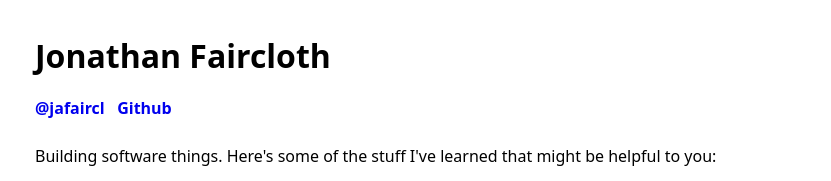
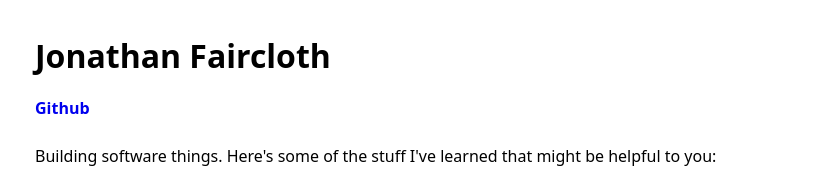
Before and after one commit to jafaircl/faircloth.xyz, an Astro site: page / in a window 1280 px wide. Shown: the top 181 px of the page, without its empty margins (221-1052 px from the left). Built offline with nearby package versions, Linux system fonts and the light colour scheme; Astro itself is replaced by a stand-in of ours; some packages are replaced by stand-ins of ours.

Commit message:
Remove Twitter link from header

```diff
--- a/src/components/Header.astro
+++ b/src/components/Header.astro
@@ -4,8 +4,6 @@
 
 <h1>Jonathan Faircloth</h1>
 <p>
-  <a class="social-link" href="https://www.twitter.com/jafaircl">@jafaircl</a>
-  &nbsp;
   <a class="social-link" href="https://www.github.com/jafaircl">Github</a>
 </p>
 <style>
```
